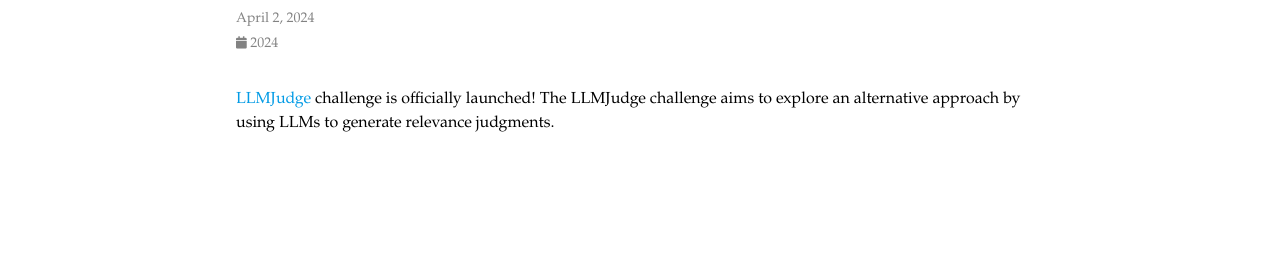
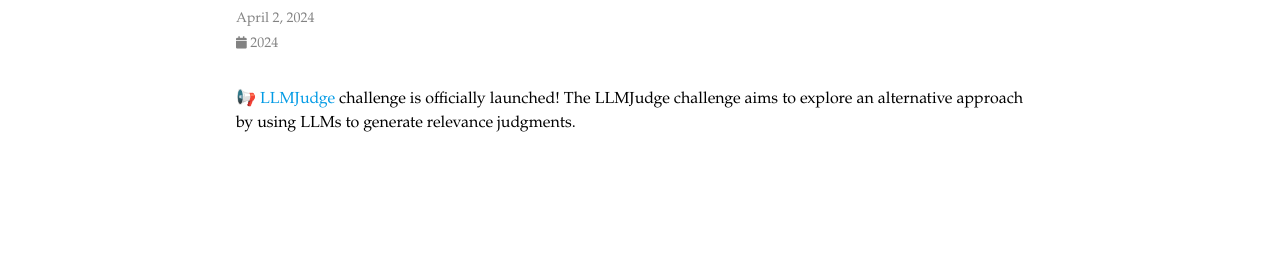
Before and after one commit to rahmanidashti/rahmanidashti.github.io, a Jekyll site: the page built from _news/24_04_LLMJudge_Challenge.md, in a window 1280 px wide. Shown: the part 153-432 px from the top of the page. Built offline with Jekyll 4.4.1, drawn with Linux system fonts in a browser that asks for light colours; comment, search, counter and statistics services are not loaded; a style sheet for code colours, icons or effects is not loaded.

```diff
--- a/_news/24_04_LLMJudge_Challenge.md
+++ b/_news/24_04_LLMJudge_Challenge.md
@@ -4,4 +4,4 @@ date: 2024-04-02 11:00:00-0400
 inline: true
 ---
 
-<a href="https://llm4eval.github.io/challenge/">LLMJudge</a> challenge is officially launched! The LLMJudge challenge aims to explore an alternative approach by using LLMs to generate relevance judgments.
+📢 <a href="https://llm4eval.github.io/challenge/">LLMJudge</a> challenge is officially launched! The LLMJudge challenge aims to explore an alternative approach by using LLMs to generate relevance judgments.
```
